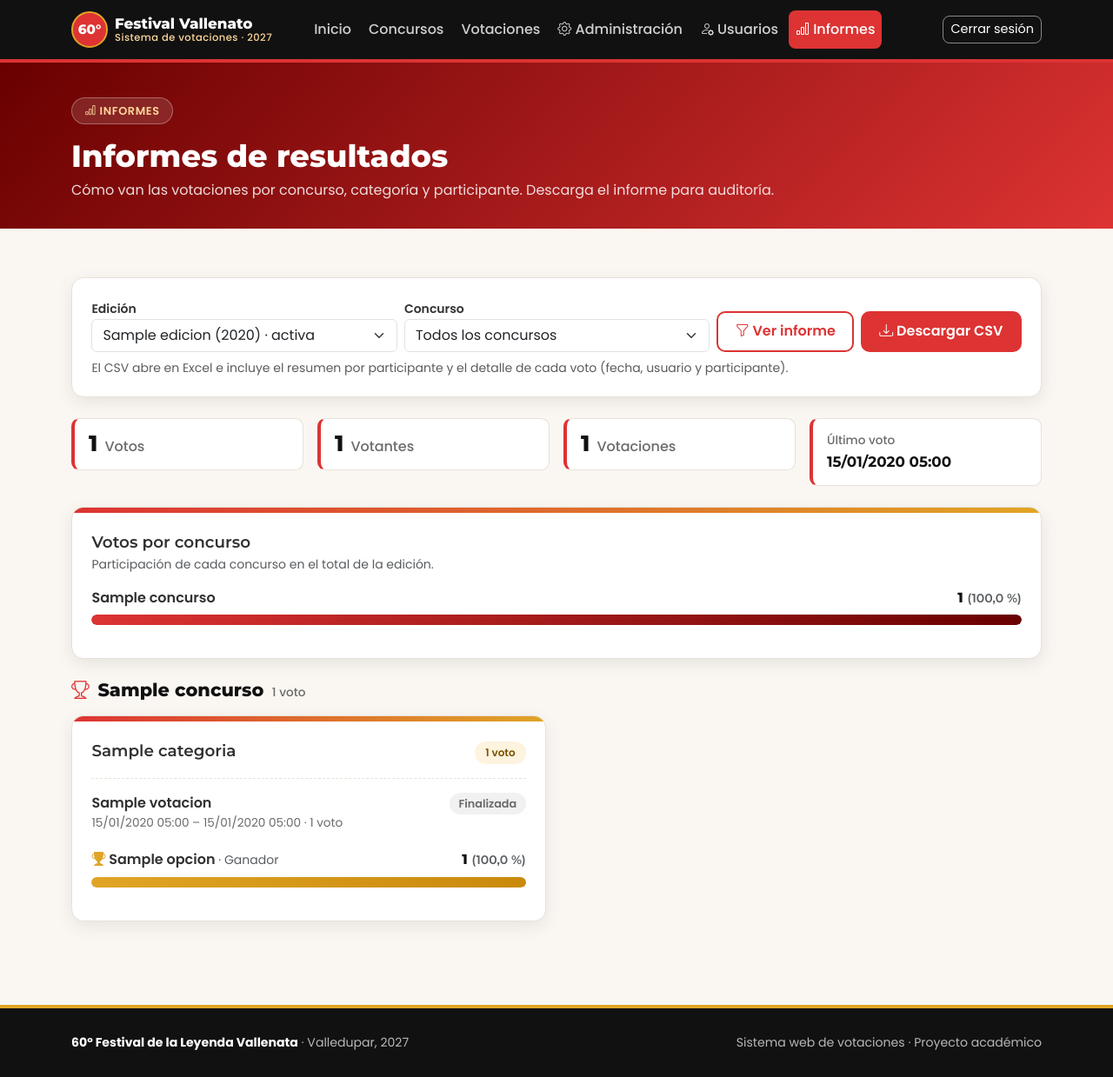
After one commit to Dahianaherrerar/festival-vallenato, a Django app: page /informes/ in a window 1280 px wide. The commit adds this page. Shown: the whole page at 87% size. Run offline with Django 5.2, Linux system fonts and the light colour scheme; a user stored in the database is signed in; tables that the repository leaves empty hold one stand-in row (values such as "Sample post").

Commit message:
Sección Informes: tablero de resultados por concurso, categoría y participante, filtros por edición y concurso, y descarga del informe CSV de auditoría con resumen y detalle de votos, solo para administradores, con pruebas

```diff
--- a/panel/urls.py
+++ b/panel/urls.py
@@ -1,6 +1,6 @@
 from django.urls import path
 
-from . import usuarios, views
+from . import informes, usuarios, views
 
 urlpatterns = [
     path("administracion/", views.inicio, name="panel_inicio"),
@@ -13,4 +13,7 @@ urlpatterns = [
     path("usuarios/", usuarios.lista, name="usuarios_lista"),
     path("usuarios/<int:pk>/enlace/", usuarios.enviar_enlace, name="usuarios_enlace"),
     path("usuarios/<int:pk>/estado/", usuarios.cambiar_estado, name="usuarios_estado"),
+    # Sección Informes
+    path("informes/", informes.tablero, name="informes_tablero"),
+    path("informes/descargar/", informes.descargar, name="informes_descargar"),
 ]
--- a/static/css/panel.css
+++ b/static/css/panel.css
@@ -55,6 +55,44 @@
 
 .panel-resumen .panel-tarjeta-numero {
     font-size: 1.6rem;
+}
+
+.panel-resumen-fecha {
+    flex-direction: column;
+    gap: 0.1rem;
+    font-size: 0.85rem;
+}
+
+.panel-resumen-fecha strong {
+    font-family: "Montserrat", sans-serif;
+    font-size: 1.05rem;
+    color: var(--fv-negro);
+}
+
+/* Informes */
+.panel-titulo-concurso {
+    display: flex;
+    align-items: baseline;
+    gap: 0.6rem;
+    font-size: 1.3rem;
+    margin-bottom: 1rem;
+}
+
+.panel-titulo-concurso i {
+    color: var(--fv-rojo);
+}
+
+.panel-titulo-concurso small {
+    font-family: "Poppins", sans-serif;
+    font-size: 0.85rem;
+    font-weight: 500;
+    color: var(--fv-gris);
+}
+
+.panel-votacion {
+    margin-top: 1rem;
+    padding-top: 1rem;
+    border-top: 1px dashed var(--fv-borde);
 }
 
 .panel-tabla {
--- a/templates/base.html
+++ b/templates/base.html
@@ -37,7 +37,7 @@
             </button>
 
             <div class="collapse navbar-collapse" id="menuPrincipal">
-                <ul class="navbar-nav me-auto mt-3 mt-xl-0 ms-xl-4 gap-xl-1">
+                <ul class="navbar-nav me-auto mt-3 mt-xl-0 ms-xl-4 gap-xl-1 text-nowrap">
                     <li class="nav-item">
                         <a class="nav-link {% if seccion == 'inicio' %}active{% endif %}" href="{% url 'inicio' %}">Inicio</a>
                     </li>
@@ -58,12 +58,18 @@
                                 <i class="bi bi-person-gear"></i> Usuarios
                             </a>
                         </li>
+                        <li class="nav-item">
+                            <a class="nav-link {% if seccion and 'informes_' in seccion %}active{% endif %}" href="{% url 'informes_tablero' %}">
+                                <i class="bi bi-bar-chart"></i> Informes
+                            </a>
+                        </li>
                     {% endif %}
                 </ul>
 
-                <div class="d-flex flex-column flex-xl-row align-items-xl-center gap-2 py-3 py-xl-0">
+                <div class="d-flex flex-column flex-xl-row align-items-xl-center gap-2 py-3 py-xl-0 text-nowrap">
                     {% if user.is_authenticated %}
-                        <span class="fv-saludo"><i class="bi bi-person-circle"></i> Hola, {{ user.first_name|default:user.username }}</span>
+                        {# Con el menú de administrador, el saludo se oculta entre 1200 y 1399 px para que todo quepa en una línea. #}
+                        <span class="fv-saludo {% if user.is_staff %}d-xl-none d-xxl-inline{% endif %}"><i class="bi bi-person-circle"></i> Hola, {{ user.first_name|default:user.username }}</span>
                         <form action="{% url 'logout' %}" method="post" class="m-0">
                             {% csrf_token %}
                             <button type="submit" class="btn btn-sm btn-fv-salir w-100">Cerrar sesión</button>
--- /dev/null
+++ b/templates/panel/informes.html
@@ -0,0 +1,158 @@
+{% extends "panel/base_panel.html" %}
+{% load l10n %}
+
+{% block titulo %}Informes{% endblock %}
+{% block etiqueta %}<i class="bi bi-bar-chart"></i> Informes{% endblock %}
+{% block encabezado %}Informes de resultados{% endblock %}
+{% block subtitulo %}Cómo van las votaciones por concurso, categoría y participante. Descarga el informe para auditoría.{% endblock %}
+{% block pestanas %}{% endblock %}
+
+{% block panel %}
+{% if not edicion %}
+    <div class="fv-vacio">
+        <i class="bi bi-inbox"></i>
+        Todavía no hay ediciones registradas. Créalas en Administración.
+    </div>
+{% else %}
+    <div class="fv-tarjeta mb-4">
+        <div class="fv-tarjeta-cuerpo">
+            <form method="get" class="row g-2 align-items-end">
+                <div class="col-md">
+                    <label class="small fw-semibold" for="edicion">Edición</label>
+                    <select id="edicion" name="edicion" class="form-select" onchange="this.form.concurso.value=''; this.form.submit()">
+                        {% for item in ediciones %}
+                            <option value="{{ item.pk }}" {% if item.pk == edicion.pk %}selected{% endif %}>
+                                {{ item.nombre }} ({{ item.anio }}){% if item.activa %} · activa{% endif %}
+                            </option>
+                        {% endfor %}
+                    </select>
+                </div>
+                <div class="col-md">
+                    <label class="small fw-semibold" for="concurso">Concurso</label>
+                    <select id="concurso" name="concurso" class="form-select">
+                        <option value="">Todos los concursos</option>
+                        {% for item in concursos_edicion %}
+                            <option value="{{ item.pk }}" {% if item.pk == concurso_elegido.pk %}selected{% endif %}>{{ item.nombre }}</option>
+                        {% endfor %}
+                    </select>
+                </div>
+                <div class="col-md-auto d-flex flex-wrap gap-2">
+                    <button type="submit" class="btn btn-fv-borde"><i class="bi bi-funnel"></i> Ver informe</button>
+                    <a class="btn btn-fv" href="{% url 'informes_descargar' %}?edicion={{ edicion.pk }}{% if concurso_elegido %}&concurso={{ concurso_elegido.pk }}{% endif %}">
+                        <i class="bi bi-download"></i> Descargar CSV
+                    </a>
+                </div>
+            </form>
+            <p class="text-muted small mt-2 mb-0">
+                El CSV abre en Excel e incluye el resumen por participante y el detalle de cada voto (fecha, usuario y participante).
+            </p>
+        </div>
+    </div>
+
+    <div class="row g-3 mb-4">
+        <div class="col-6 col-lg-3">
+            <div class="panel-resumen"><span class="panel-tarjeta-numero">{{ resumen.total }}</span> Votos</div>
+        </div>
+        <div class="col-6 col-lg-3">
+            <div class="panel-resumen"><span class="panel-tarjeta-numero">{{ resumen.votantes }}</span> Votantes</div>
+        </div>
+        <div class="col-6 col-lg-3">
+            <div class="panel-resumen"><span class="panel-tarjeta-numero">{{ total_votaciones }}</span> Votaciones</div>
+        </div>
+        <div class="col-6 col-lg-3">
+            <div class="panel-resumen panel-resumen-fecha">
+                <span>Último voto</span>
+                <strong>{{ resumen.ultimo|date:"d/m/Y H:i"|default:"Sin votos" }}</strong>
+            </div>
+        </div>
+    </div>
+
+    {% if concursos %}
+        {% if not concurso_elegido %}
+            <div class="fv-tarjeta mb-4">
+                <div class="fv-tarjeta-franja"></div>
+                <div class="fv-tarjeta-cuerpo">
+                    <h2 class="h5 mb-1">Votos por concurso</h2>
+                    <p class="text-muted small mb-0">Participación de cada concurso en el total de la edición.</p>
+                    {% for item in concursos %}
+                        <div class="fv-resultado">
+                            <div class="d-flex justify-content-between gap-3">
+                                <span class="fw-semibold">{{ item.concurso.nombre }}{% if not item.concurso.activo %} <span class="panel-estado panel-estado-no">Inactivo</span>{% endif %}</span>
+                                <span class="fv-total">{{ item.total }} <small class="text-muted fw-normal">({{ item.porcentaje }} %)</small></span>
+                            </div>
+                            <div class="fv-barra" role="progressbar" aria-label="Votos de {{ item.concurso.nombre }}"
+                                 aria-valuenow="{{ item.porcentaje|unlocalize }}" aria-valuemin="0" aria-valuemax="100">
+                                <div class="fv-barra-relleno" style="width: {{ item.porcentaje|unlocalize }}%;"></div>
+                            </div>
+                        </div>
+                    {% endfor %}
+                </div>
+            </div>
+        {% endif %}
+
+        {% for item in concursos %}
+            <h2 class="panel-titulo-concurso">
+                <i class="bi bi-trophy"></i> {{ item.concurso.nombre }}
+                <small>{{ item.total }} voto{{ item.total|pluralize }}</small>
+            </h2>
+            <div class="row g-4 mb-4">
+                {% for categoria in item.categorias %}
+                    <div class="col-lg-6">
+                        <article class="fv-tarjeta h-100">
+                            <div class="fv-tarjeta-franja"></div>
+                            <div class="fv-tarjeta-cuerpo">
+                                <div class="d-flex justify-content-between align-items-start gap-2">
+                                    <h3 class="h5 mb-0">{{ categoria.categoria.nombre }}</h3>
+                                    <span class="fv-insignia fv-insignia-dorada mb-0 text-nowrap">{{ categoria.total }} voto{{ categoria.total|pluralize }}</span>
+                                </div>
+
+                                {% for votacion in categoria.votaciones %}
+                                    <div class="panel-votacion">
+                                        <div class="d-flex flex-wrap justify-content-between gap-2 align-items-center">
+                                            <span class="fw-semibold">{{ votacion.votacion.titulo }}</span>
+                                            {% if votacion.en_curso %}
+                                                <span class="panel-estado panel-estado-si">En curso · resultados parciales</span>
+                                            {% else %}
+                                                <span class="panel-estado panel-estado-no">Finalizada</span>
+                                            {% endif %}
+                                        </div>
+                                        <p class="fv-fechas small mb-1">
+                                            {{ votacion.votacion.fecha_inicio|date:"d/m/Y H:i" }} – {{ votacion.votacion.fecha_fin|date:"d/m/Y H:i" }}
+                                            · {{ votacion.total }} voto{{ votacion.total|pluralize }}
+                                        </p>
+
+                                        {% for fila in votacion.opciones %}
+                                            <div class="fv-resultado {% if fila.lider %}fv-ganador{% endif %}">
+                                                <div class="d-flex justify-content-between gap-3">
+                                                    <span class="fw-semibold">
+                                                        {% if fila.lider %}<i class="bi bi-trophy-fill" style="color: var(--fv-dorado);"></i>{% endif %}
+                                                        {{ fila.opcion.nombre }}
+                                                        {% if fila.resultado %}<small class="text-muted fw-normal">· {{ fila.resultado }}</small>{% endif %}
+                                                        {% if not fila.opcion.activo %}<span class="panel-estado panel-estado-no">Inactivo</span>{% endif %}
+                                                    </span>
+                                                    <span class="fv-total">{{ fila.votos }} <small class="text-muted fw-normal">({{ fila.porcentaje }} %)</small></span>
+                                                </div>
+                                                <div class="fv-barra" role="progressbar" aria-label="Votos de {{ fila.opcion.nombre }}"
+                                                     aria-valuenow="{{ fila.porcentaje|unlocalize }}" aria-valuemin="0" aria-valuemax="100">
+                                                    <div class="fv-barra-relleno" style="width: {{ fila.porcentaje|unlocalize }}%;"></div>
+                                                </div>
+                                            </div>
+                                        {% empty %}
+                                            <p class="text-muted small mb-0">Sin participantes registrados.</p>
+                                        {% endfor %}
+                                    </div>
+                                {% endfor %}
+                            </div>
+                        </article>
+                    </div>
+                {% endfor %}
+            </div>
+        {% endfor %}
+    {% else %}
+        <div class="fv-vacio">
+            <i class="bi bi-inbox"></i>
+            No hay votaciones registradas{% if concurso_elegido %} en este concurso{% else %} en esta edición{% endif %}.
+        </div>
+    {% endif %}
+{% endif %}
+{% endblock %}
```
Also changed, not shown: panel/informes.py (added, +230 -0 lines), panel/tests/test_informes.py (added, +209 -0 lines), README.md.
